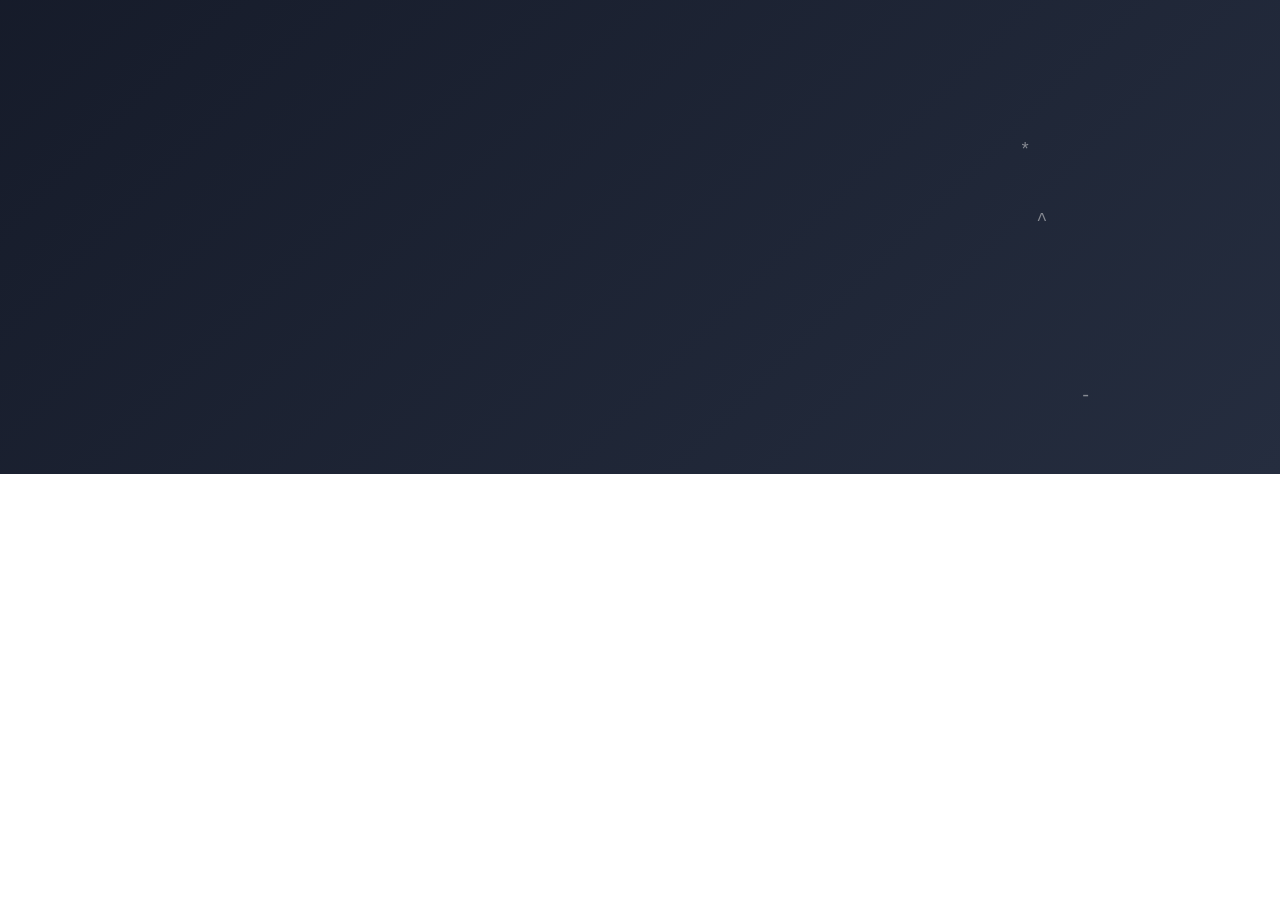
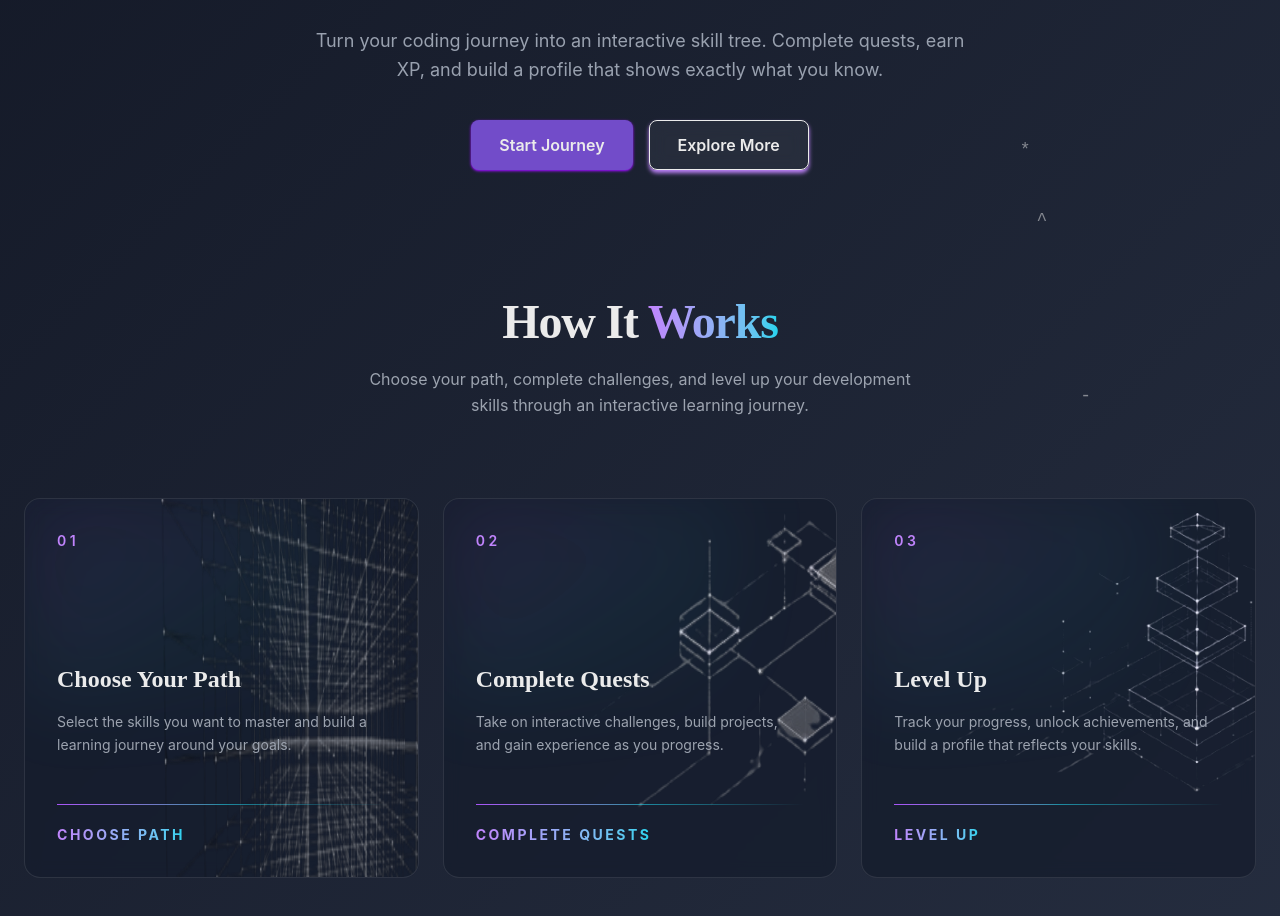
Before and after one commit to Wareesha381/xillHUB, a React (Vite) app in the folder MyApp/: page / in a window 1280 px wide. Shown: the part 326-1242 px from the top of the page. Before the commit the page ends 800 px from the top, so only its background shows below. Built offline with nearby package versions, Linux system fonts and the light colour scheme.

Commit message:
How it Works

```diff
--- /dev/null
+++ b/MyApp/src/components/Working.jsx
@@ -0,0 +1,294 @@
+import { motion } from "framer-motion";
+import { useState } from "react";
+import { Icon } from "@iconify/react";
+
+const steps = [
+  {
+    number: "01",
+    title: "Choose Your Path",
+    description:
+      "Select the skills you want to master and build a learning journey around your goals.",
+    label: "CHOOSE PATH",
+  },
+  {
+    number: "02",
+    title: "Complete Quests",
+    description:
+      "Take on interactive challenges, build projects, and gain experience as you progress.",
+    label: "COMPLETE QUESTS",
+  },
+  {
+    number: "03",
+    title: "Level Up",
+    description:
+      "Track your progress, unlock achievements, and build a profile that reflects your skills.",
+    label: "LEVEL UP",
+  },
+];
+
+function HowItWorks() {
+  const [addCardEffect, setCardEffect] = useState(false);
+  const [addButtonEffect, setButtonEffect] = useState(null);
+  const [addArrow, setArrow] = useState(false);
+
+  return (
+    <section id="how-it-works" className="relative px-6 py-32">
+      <div className="flex flex-col items-center text-center">
+        <motion.h2
+          className="text-3xl font-[Sora] font-extrabold tracking-tight sm:text-4xl md:text-5xl"
+          initial={{
+            opacity: 0,
+            y: 20,
+            filter: "blur(10px)",
+          }}
+          whileInView={{
+            opacity: 1,
+            y: 0,
+            filter: "blur(0px)",
+          }}
+          transition={{
+            duration: 0.8,
+            ease: [0.22, 1, 0.36, 1],
+            delay: 0.1,
+          }}
+          viewport={{ once: true }}
+        >
+          How It{" "}
+          <span className="bg-gradient-to-r from-[#c084fc] to-[#22d3ee] bg-clip-text text-transparent">
+            Works
+          </span>
+        </motion.h2>
+
+        <motion.p
+          className="mt-5 max-w-xl text-base leading-relaxed text-[#9ca3af]"
+          initial={{
+            opacity: 0,
+            y: 20,
+            filter: "blur(10px)",
+          }}
+          whileInView={{
+            opacity: 1,
+            y: 0,
+            filter: "blur(0px)",
+          }}
+          transition={{
+            duration: 0.8,
+            ease: [0.22, 1, 0.36, 1],
+            delay: 0.1,
+          }}
+          viewport={{ once: true }}
+        >
+          Choose your path, complete challenges, and level up your development
+          skills through an interactive learning journey.
+        </motion.p>
+      </div>
+
+      <div className="mx-auto mt-20 grid max-w-7xl grid-cols-1 gap-6 md:grid-cols-3">
+        {steps.map((step, index) => (
+          <motion.div
+            key={step.number}
+            initial={{
+              opacity: 0,
+              y: 50,
+              filter: "blur(10px)",
+            }}
+            whileInView={{
+              opacity: 1,
+              y: 0,
+              filter: "blur(0px)",
+            }}
+            viewport={{
+              once: true,
+              amount: 0.3,
+            }}
+            transition={{
+              duration: 0.8,
+              delay: index * 0.15,
+              ease: [0.22, 1, 0.36, 1],
+            }}
+            whileHover={{
+              scaleY: addCardEffect ? 1.01 : 1,
+              scaleZ: addCardEffect ? 1.01 : 1,
+              boxShadow: addCardEffect
+                ? "0 20px 40px rgba(139, 92, 246, 0.3)"
+                : "none",
+              borderColor: addCardEffect
+                ? "rgba(34, 211, 238, 0.5)"
+                : "rgba(255, 255, 255, 0.1)",
+              transition: {
+                ease: addCardEffect ? [0.1, 0.4, 0.1, 0.2] : "easeOut",
+                duration: 0.3,
+              },
+            }}
+            onMouseEnter={() => setCardEffect(true)}
+            onMouseLeave={() => setCardEffect(false)}
+            className=" relative min-h-[380px] overflow-hidden rounded-2xl border border-[#ffffff]/10 bg-[#161d2d]/80 p-8 backdrop-blur-sm"
+          >
+            {index === 0 && (
+              <motion.img
+                src="../public/images/PathCard.png"
+                alt=""
+                aria-hidden="true"
+                initial={{
+                  opacity: 0,
+                }}
+                whileInView={{
+                  opacity: 0.5,
+                  scale: 4,
+                  scaleY: 3,
+                }}
+                viewport={{ once: true }}
+                transition={{
+                  duration: 1,
+                  delay: 0.3,
+                  ease: [0.22, 1, 0.36, 1],
+                }}
+                className="
+                  pointer-events-none
+                  absolute
+                  right-[-25px]
+                  top-[-20px]
+                  z-0
+                  h-20
+                  w-50
+                  object-contain
+                "
+              />
+            )}
+            {index === 1 && (
+              <motion.img
+                src="../public/images/QuestsCard.png"
+                alt=""
+                aria-hidden="true"
+                initial={{
+                  opacity: 0,
+                }}
+                whileInView={{
+                  opacity: 0.89,
+                  scale: 3,
+                  scaleY: 1.3,
+                }}
+                viewport={{ once: true }}
+                transition={{
+                  duration: 1,
+                  delay: 0.1,
+                  ease: [0.22, 1, 0.36, 1],
+                }}
+                className="
+                  pointer-events-none
+                  absolute
+                  right-[-20px]
+                  top-[25px]
+                  z-0
+                  h-44
+                  w-54
+                  object-contain
+                "
+              />
+            )}
+            {index === 2 && (
+              <motion.img
+                src="../public/images/LevelUpCard.png"
+                alt=""
+                aria-hidden="true"
+                initial={{
+                  opacity: 0,
+                }}
+                whileInView={{
+                  opacity: 1,
+                  scale: 1.5,
+                  scaleY: 1,
+                }}
+                viewport={{ once: true }}
+                transition={{
+                  duration: 1,
+                  delay: 0.2,
+                  ease: [0.22, 1, 0.36, 1],
+                }}
+                className="
+                  pointer-events-none
+                  absolute
+                  right-[15px]
+                  top-[50px]
+                  z-0
+                  h-60
+                  w-90
+                  object-contain
+                "
+              />
+            )}
+            <div className="absolute left-0 top-0 h-[55%] w-[75%] bg-gradient-to-br from-[#a855f7]/10 via-[#22d3ee]/5 to-transparent blur-2xl" />
+
+            <div className="relative z-10 flex h-full flex-col">
+              <span className="text-sm font-semibold tracking-[0.25em] text-[#c084fc]">
+                {step.number}
+              </span>
+
+              <div className="h-28" />
+
+              <h3 className="text-2xl font-[Sora] font-bold text-[#ebebeb]">
+                {step.title}
+              </h3>
+
+              <p className="mt-4 max-w-sm text-sm leading-relaxed text-[#9ca3af]">
+                {step.description}
+              </p>
+
+              <div className="mt-auto pt-8">
+                <motion.div
+                  initial={{ scaleX: 0 }}
+                  whileInView={{ scaleX: 1 }}
+                  viewport={{ once: true }}
+                  transition={{
+                    duration: 1,
+                    delay: 0.4 + index * 0.15,
+                    ease: [0.22, 1, 0.36, 1],
+                  }}
+                  className="h-px w-full origin-left bg-gradient-to-r from-[#a855f7] via-[#22d3ee]/60 to-transparent"
+                />
+
+                <motion.button
+                  initial={{
+                    opacity: 0,
+                    x: -15,
+                  }}
+                  whileInView={{
+                    opacity: 1,
+                    x: 0,
+                  }}
+                  viewport={{ once: true }}
+                  transition={{
+                    duration: 0.7,
+                    delay: 0.6 + index * 0.15,
+                  }}
+                  className="mt-5 flex items-center gap-1 bg-gradient-to-r from-[#c084fc] to-[#22d3ee] bg-clip-text text-sm font-bold tracking-[0.18em] text-transparent"
+                  onMouseEnter={() => {
+                    setArrow(true);
+                    setButtonEffect(index);
+                  }}
+                  onMouseLeave={() => {
+                    setArrow(false);
+                    setButtonEffect(null);
+                  }}
+                >
+                  {step.label}
+
+                  {addArrow && addButtonEffect === index && (
+                    <Icon
+                      icon="mdi:arrow-right"
+                      className="text-[#c084fc]"
+                      width={25}
+                      height={20}
+                    />
+                  )}
+                </motion.button>
+              </div>
+            </div>
+          </motion.div>
+        ))}
+      </div>
+    </section>
+  );
+}
+
+export default HowItWorks;
--- a/MyApp/src/main.jsx
+++ b/MyApp/src/main.jsx
@@ -2,11 +2,15 @@ import "./index.css";
 import react from "react";
 import ReactDOM from "react-dom/client";
 import NavBar from "./components/navBar.jsx";
+import MainHeading from "./components/heroSection.jsx";
 import "./style.css";
 import SparkleField from "./components/dots.jsx";
+import HowItWorks from "./components/Working.jsx";
 ReactDOM.createRoot(document.getElementById("root")).render(
-  <>
+  <div>
     <NavBar />
     <SparkleField />
-  </>,
+    <MainHeading />
+    <HowItWorks />
+  </div>,
 );
```
